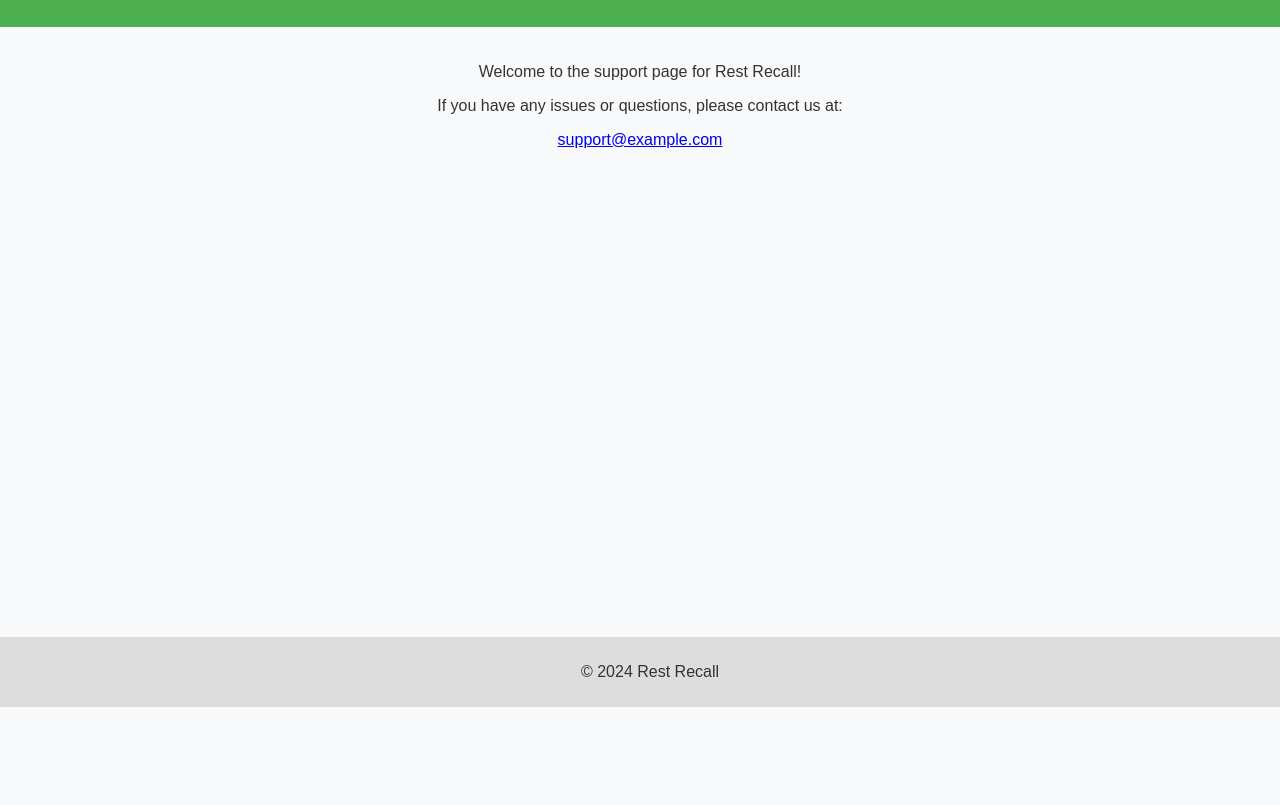
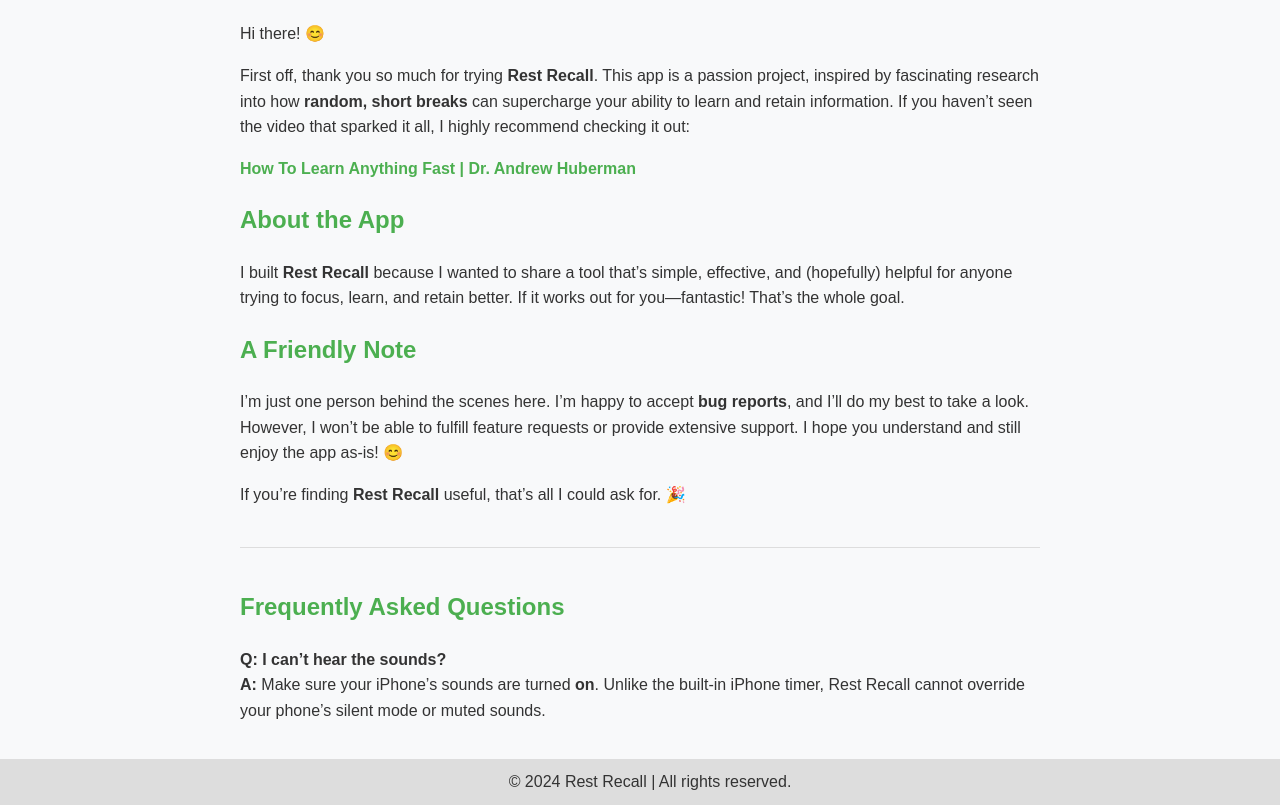
Before and after one commit to geissgold/rest-recall-support, a plain HTML site: page index.html in a window 1280 px wide. Shown: the part 93-898 px from the top of the page. Before the commit the page ends 800 px from the top, so only its background shows below. Drawn offline with Linux system fonts and the light colour scheme.

Commit message:
Update index.html
Added better copy and an FAQ (as well as the Youtube Video).

```diff
--- a/index.html
+++ b/index.html
@@ -12,20 +12,41 @@
             text-align: center;
             background-color: #f8f9fa;
             color: #333;
+            line-height: 1.6;
         }
         header {
             background-color: #4CAF50;
             color: white;
             padding: 20px;
+            font-size: 1.5em;
         }
         main {
             padding: 20px;
+            max-width: 800px;
+            margin: 0 auto;
+            text-align: left;
+        }
+        h1, h2 {
+            color: #4CAF50;
+        }
+        a {
+            color: #4CAF50;
+            text-decoration: none;
+            font-weight: bold;
+        }
+        a:hover {
+            text-decoration: underline;
+        }
+        .faq {
+            margin-top: 40px;
+            padding-top: 20px;
+            border-top: 1px solid #ddd;
         }
         footer {
             background-color: #ddd;
             color: #333;
             padding: 10px;
-            position: absolute;
+            position: relative;
             bottom: 0;
             width: 100%;
         }
@@ -33,15 +54,31 @@
 </head>
 <body>
     <header>
-        <h1>Rest Recall Support</h1>
+        Rest Recall Support
     </header>
     <main>
-        <p>Welcome to the support page for Rest Recall!</p>
-        <p>If you have any issues or questions, please contact us at:</p>
-        <p><a href="mailto:support@example.com">support@example.com</a></p>
+        <p>Hi there! 😊</p>
+
+        <p>First off, thank you so much for trying <strong>Rest Recall</strong>. This app is a passion project, inspired by fascinating research into how <strong>random, short breaks</strong> can supercharge your ability to learn and retain information. If you haven’t seen the video that sparked it all, I highly recommend checking it out:</p>
+
+        <p><a href="https://youtu.be/RvZiOrZwjDk?t=232" target="_blank">How To Learn Anything Fast | Dr. Andrew Huberman</a></p>
+
+        <h2>About the App</h2>
+        <p>I built <strong>Rest Recall</strong> because I wanted to share a tool that’s simple, effective, and (hopefully) helpful for anyone trying to focus, learn, and retain better. If it works out for you—fantastic! That’s the whole goal.</p>
+
+        <h2>A Friendly Note</h2>
+        <p>I’m just one person behind the scenes here. I’m happy to accept <strong>bug reports</strong>, and I’ll do my best to take a look. However, I won’t be able to fulfill feature requests or provide extensive support. I hope you understand and still enjoy the app as-is! 😊</p>
+
+        <p>If you’re finding <strong>Rest Recall</strong> useful, that’s all I could ask for. 🎉</p>
+
+        <div class="faq">
+            <h2>Frequently Asked Questions</h2>
+            <p><strong>Q: I can’t hear the sounds?</strong><br>
+            <strong>A:</strong> Make sure your iPhone’s sounds are turned <strong>on</strong>. Unlike the built-in iPhone timer, Rest Recall cannot override your phone’s silent mode or muted sounds.</p>
+        </div>
     </main>
     <footer>
-        <p>&copy; 2024 Rest Recall</p>
+        &copy; 2024 Rest Recall | All rights reserved.
     </footer>
 </body>
 </html>
```
